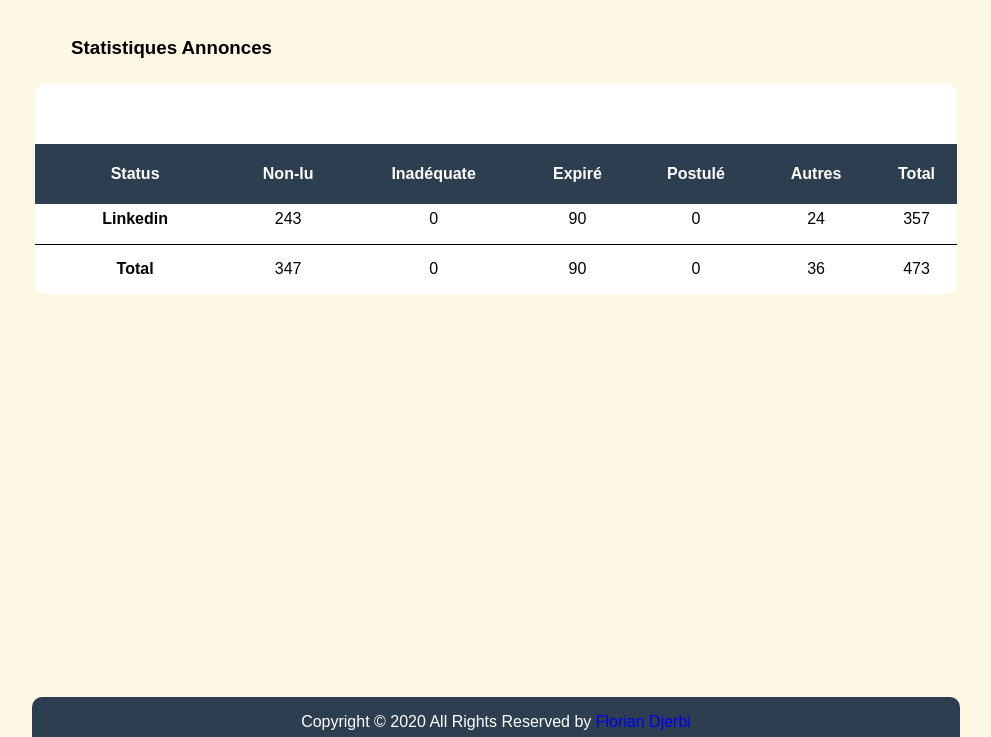
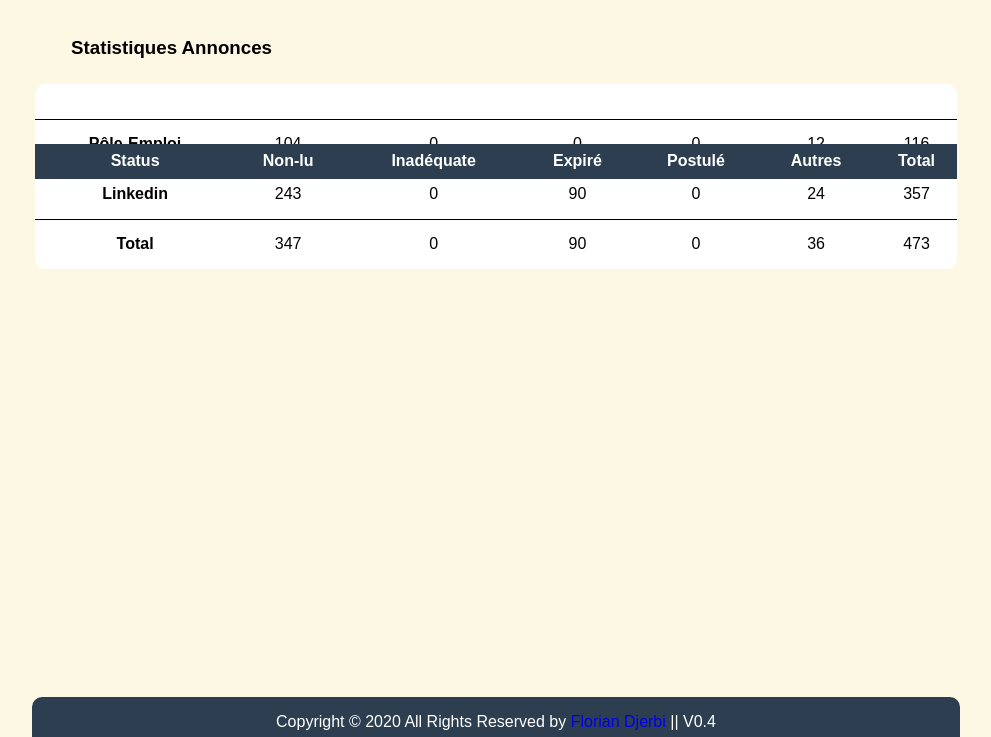
Before and after one commit to Florian-Dj/job_search, a Django app: page / in a window 1280 px wide. Shown: the part 63-800 px from the top of the page, without its empty margins (144-1135 px from the left). Run offline with Django 3.2, Linux system fonts and the light colour scheme; data comes from the database, SQL or seed files in the repository; some libraries are stand-ins or nearby versions.

Commit message:
Update css

```diff
--- a/static/css/style.css
+++ b/static/css/style.css
@@ -143,7 +143,7 @@ td.location{
 tbody tr {border-top: 1px solid black;}
 
 table thead tr {
-  height: 60px;
+  height: 35px;
   background: #2c3e50;
   color: white;
 }
@@ -206,3 +206,7 @@ footer {
   position: fixed;
   bottom: 0;
 }
+
+footer span {
+    margin-left: 250px;
+}
--- a/templates/footer.html
+++ b/templates/footer.html
@@ -1,5 +1,6 @@
 <footer>
     <p>Copyright &copy; 2020 All Rights Reserved by
         <a href="https://www.linkedin.com/in/florian-djerbi-40b9b519b/" target="_blank">Florian Djerbi</a>
+        || V0.4
     </p>
 </footer>
```
